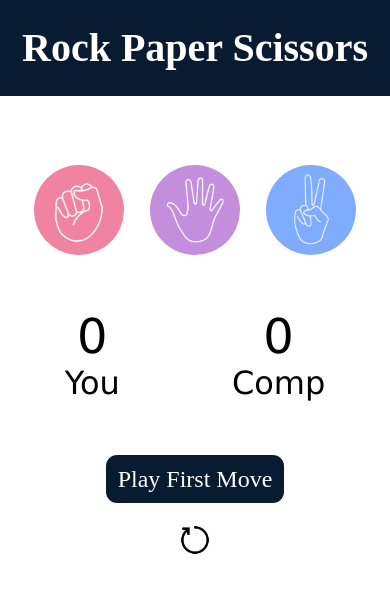
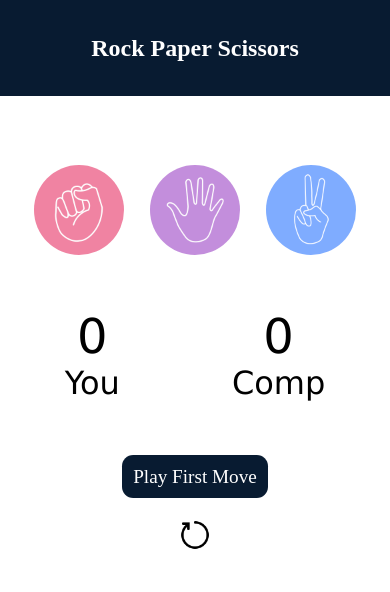
Before and after one commit to Love-Goyner/Rock_Paper_Scissor, a plain HTML site: page index.html in a window 390 px wide. Drawn offline with Linux system fonts and the light colour scheme.

Commit message:
Update style.css

```diff
--- a/style.css
+++ b/style.css
@@ -126,11 +126,15 @@ h1
     }
     #mssg
     {
-        font-size: 1.5rem;
+        font-size: 1.2rem;
     }
 
     #user-score, #comp-score
     {
         font-size: 3rem;
     }
+    h1
+    {
+        font-size: 1.5rem;
+    }
 }
```
